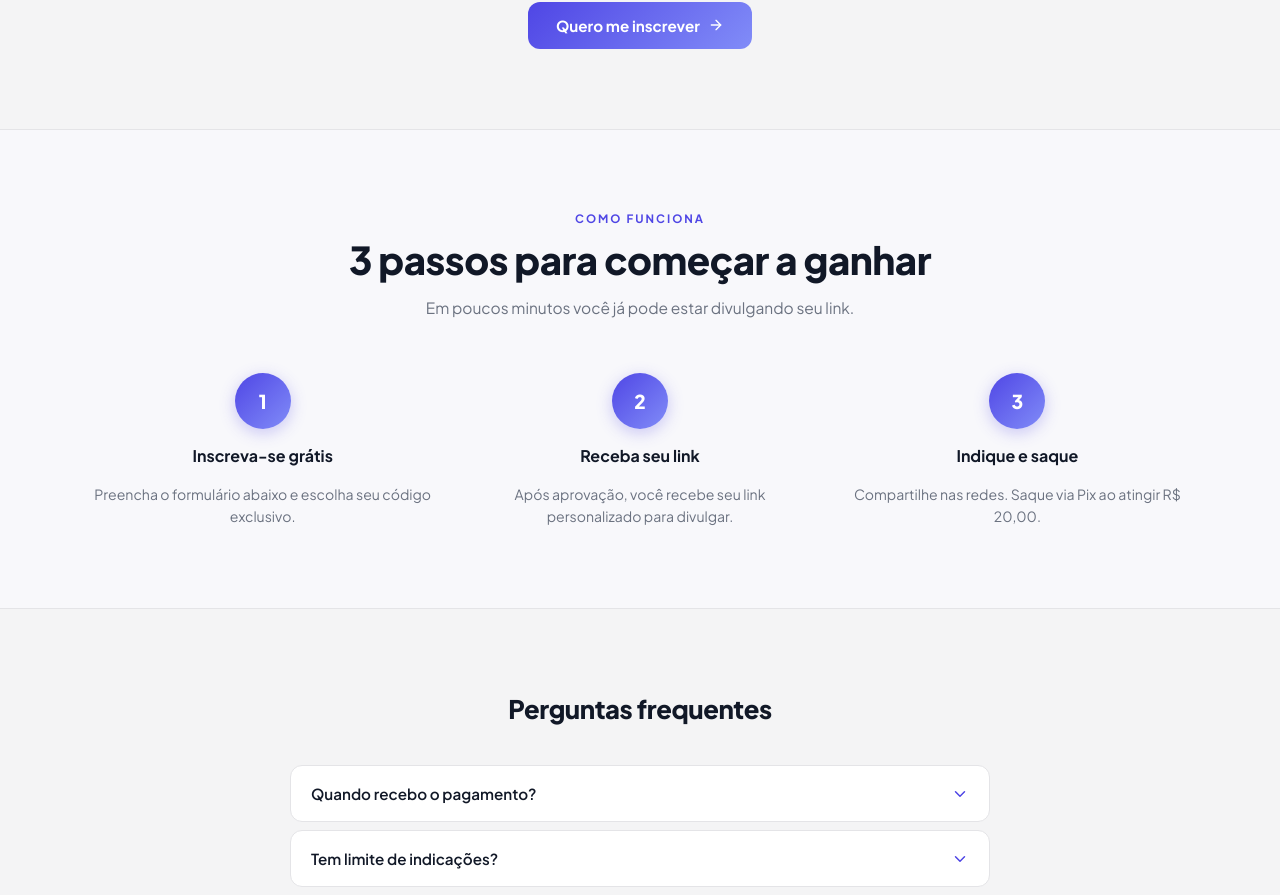
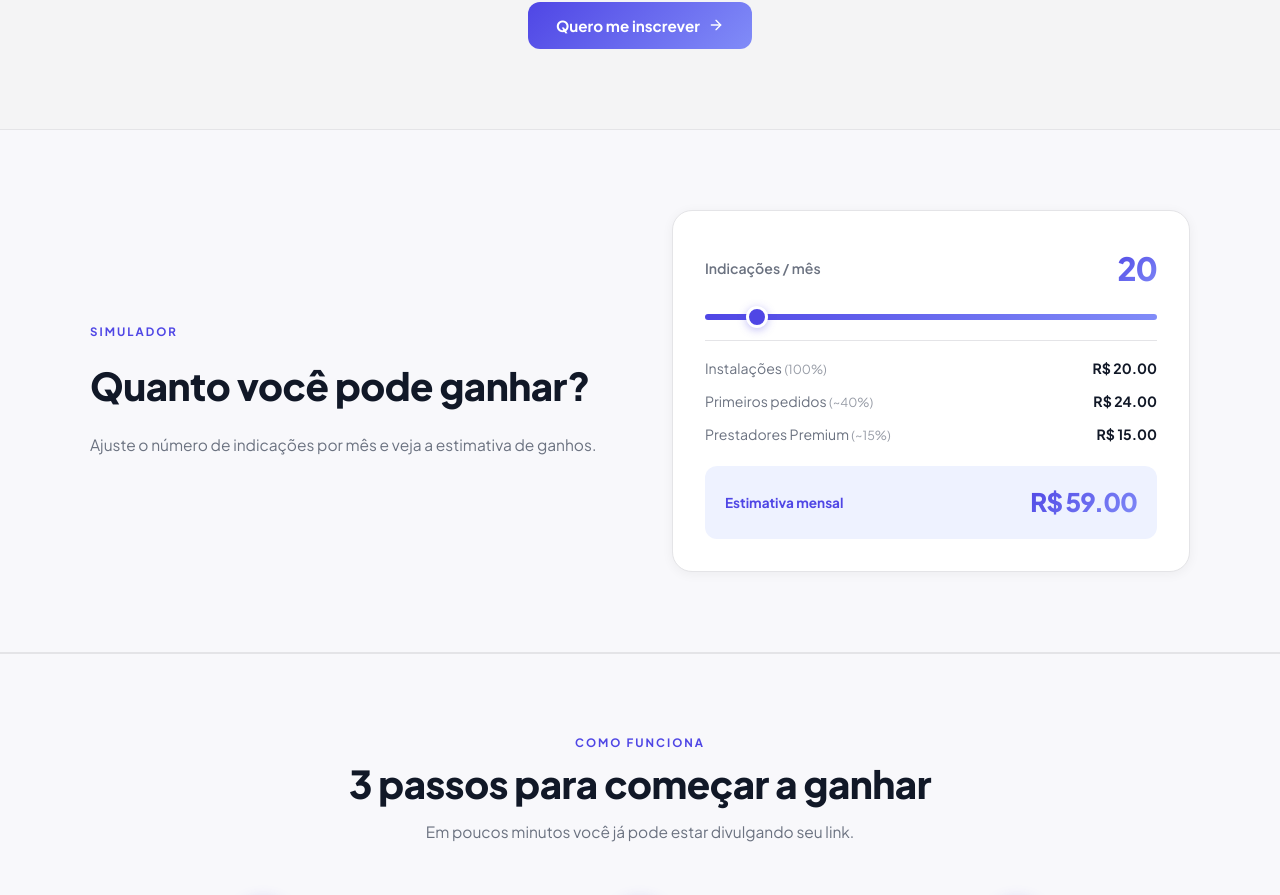
Before and after one commit to anderson-assis-dev/cotaja-landing, a React (Create React App) app: page /afiliados in a window 1280 px wide. Shown: the part 1819-2714 px from the top of the page. Built offline with nearby package versions, Linux system fonts and the light colour scheme; no server answers.

Commit message:
inclusao do simulador

```diff
--- a/src/components/Affiliate.css
+++ b/src/components/Affiliate.css
@@ -250,6 +250,119 @@ section:has(.af-perks) { background: var(--bg); }
   margin-top: 44px;
   display: flex;
   justify-content: center;
+}
+
+/* ── Simulator ───────────────────────────────── */
+.af-sim-section {
+  background: #f8f8fb;
+  border-top: 1px solid var(--border);
+  border-bottom: 1px solid var(--border);
+  padding: 80px 20px;
+}
+
+.af-sim-inner {
+  max-width: 1100px;
+  margin: 0 auto;
+  display: grid;
+  grid-template-columns: 1fr 1fr;
+  gap: 64px;
+  align-items: center;
+}
+
+.af-sim-text {
+  display: flex;
+  flex-direction: column;
+  gap: 12px;
+}
+
+.af-sim-card {
+  background: #fff;
+  border: 1px solid var(--border);
+  border-radius: 20px;
+  padding: 32px;
+  display: flex;
+  flex-direction: column;
+  gap: 20px;
+  box-shadow: 0 2px 12px rgba(0,0,0,0.05);
+}
+
+.af-sim-header {
+  display: flex;
+  justify-content: space-between;
+  align-items: center;
+}
+
+.af-sim-label {
+  font-size: 0.88rem;
+  font-weight: 600;
+  color: var(--muted);
+}
+
+.af-sim-count {
+  font-size: 2rem;
+  font-weight: 900;
+  background: var(--grad);
+  -webkit-background-clip: text;
+  -webkit-text-fill-color: transparent;
+  background-clip: text;
+  letter-spacing: -1px;
+}
+
+.af-range {
+  width: 100%;
+  -webkit-appearance: none;
+  height: 6px;
+  border-radius: 3px;
+  background: linear-gradient(90deg, var(--p1) 0%, var(--p2) 100%);
+  outline: none;
+  cursor: pointer;
+}
+.af-range::-webkit-slider-thumb {
+  -webkit-appearance: none;
+  width: 22px;
+  height: 22px;
+  border-radius: 50%;
+  background: var(--p1);
+  border: 3px solid #fff;
+  box-shadow: 0 2px 8px rgba(79,70,229,0.35);
+  cursor: pointer;
+}
+
+.af-sim-breakdown {
+  display: flex;
+  flex-direction: column;
+  gap: 10px;
+  border-top: 1px solid var(--border);
+  padding-top: 16px;
+}
+
+.af-sim-row {
+  display: flex;
+  justify-content: space-between;
+  align-items: center;
+  font-size: 0.88rem;
+}
+.af-sim-row span { color: var(--muted); }
+.af-sim-row small { font-size: 0.78rem; opacity: 0.7; }
+.af-sim-row strong { color: var(--text); font-weight: 700; }
+
+.af-sim-total {
+  display: flex;
+  justify-content: space-between;
+  align-items: center;
+  background: #eef2ff;
+  border-radius: 12px;
+  padding: 16px 20px;
+}
+.af-sim-total span { font-size: 0.85rem; font-weight: 700; color: var(--p1); }
+.af-sim-total strong {
+  font-size: 1.6rem;
+  font-weight: 900;
+  background: var(--grad);
+  -webkit-background-clip: text;
+  -webkit-text-fill-color: transparent;
+  background-clip: text;
+  letter-spacing: -1px;
 }
 
 /* ── Steps ───────────────────────────────────── */
@@ -630,6 +743,7 @@ section:has(.af-perks) { background: var(--bg); }
   .af-stats-inner { grid-template-columns: 1fr; }
   .af-bottom-form { flex-direction: column; }
   .af-comm-grid { grid-template-columns: 1fr; }
+  .af-sim-inner { grid-template-columns: 1fr; gap: 36px; }
 }
 
 @media (max-width: 520px) {
--- a/src/components/Affiliate.jsx
+++ b/src/components/Affiliate.jsx
@@ -227,6 +227,7 @@ function AffiliateModal({ open, onClose }) {
 export default function Affiliate() {
   const [modalOpen, setModalOpen] = useState(false);
   const [bottomEmail, setBottomEmail] = useState('');
+  const [refs, setRefs] = useState(20);
 
   const openModal = useCallback(() => setModalOpen(true), []);
 
@@ -330,6 +331,48 @@ export default function Affiliate() {
         </div>
       </section>
 
+      {/* ── SIMULADOR ── */}
+      <section className="af-sim-section">
+        <div className="af-sim-inner">
+          <div className="af-sim-text">
+            <span className="s-eye">Simulador</span>
+            <h2 className="s-title">Quanto você pode ganhar?</h2>
+            <p className="s-sub">
+              Ajuste o número de indicações por mês e veja a estimativa de ganhos.
+            </p>
+          </div>
+          <div className="af-sim-card">
+            <div className="af-sim-header">
+              <span className="af-sim-label">Indicações / mês</span>
+              <span className="af-sim-count">{refs}</span>
+            </div>
+            <input
+              type="range" min={1} max={200} value={refs}
+              onChange={(e) => setRefs(Number(e.target.value))}
+              className="af-range"
+            />
+            <div className="af-sim-breakdown">
+              <div className="af-sim-row">
+                <span>Instalações <small>(100%)</small></span>
+                <strong>R$ {(refs * 1).toFixed(2)}</strong>
+              </div>
+              <div className="af-sim-row">
+                <span>Primeiros pedidos <small>(~40%)</small></span>
+                <strong>R$ {(refs * 0.4 * 3).toFixed(2)}</strong>
+              </div>
+              <div className="af-sim-row">
+                <span>Prestadores Premium <small>(~15%)</small></span>
+                <strong>R$ {(refs * 0.15 * 5).toFixed(2)}</strong>
+              </div>
+            </div>
+            <div className="af-sim-total">
+              <span>Estimativa mensal</span>
+              <strong>R$ {(refs * 1 + refs * 0.4 * 3 + refs * 0.15 * 5).toFixed(2)}</strong>
+            </div>
+          </div>
+        </div>
+      </section>
+
       {/* ── COMO FUNCIONA ── */}
       <section className="af-steps-section">
         <div className="af-steps-inner">
```
